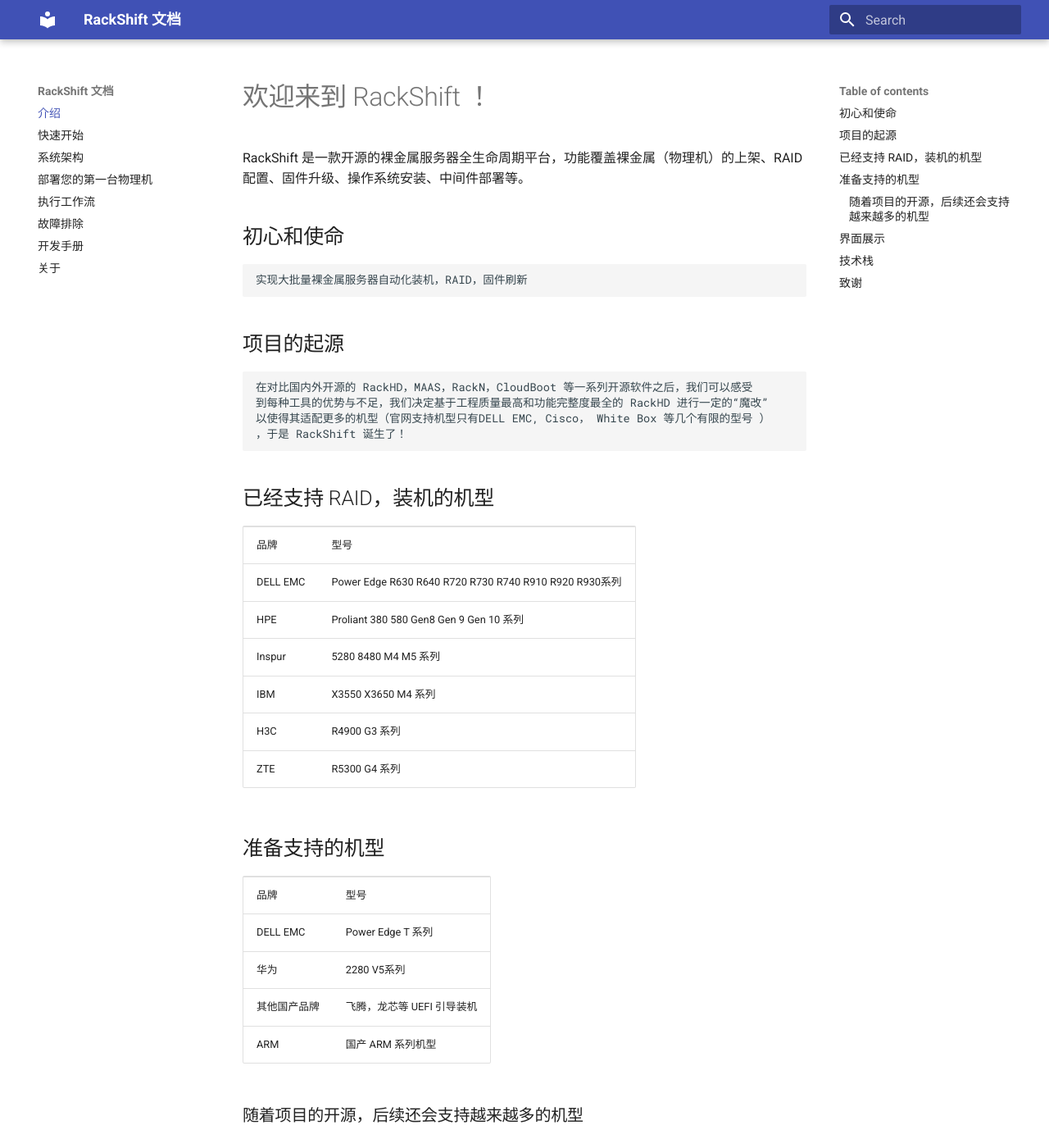
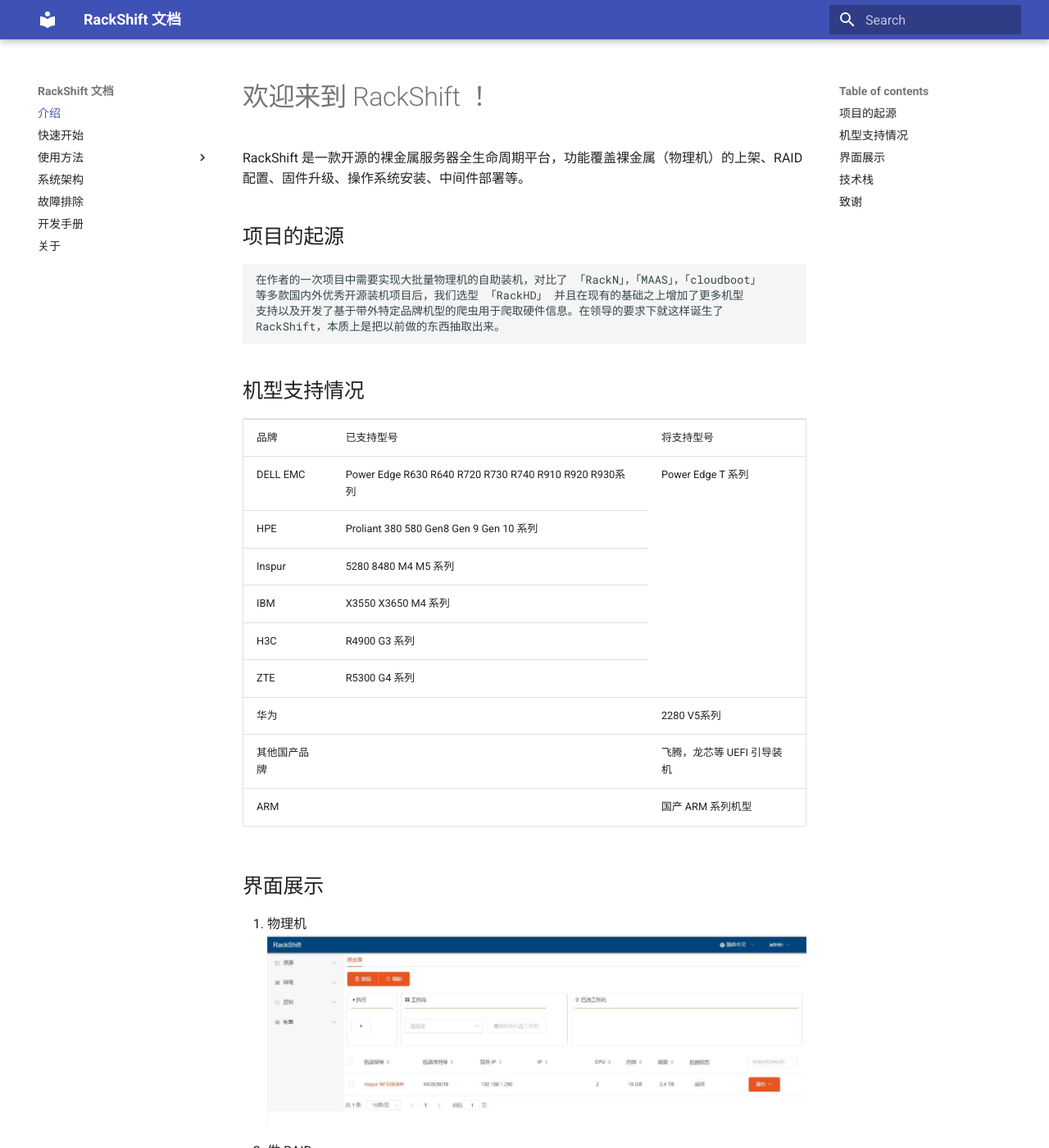
Before and after one commit to fit2cloud/rackshift-docs-static, an MkDocs documentation site: the page built from docs/index.md, in a window 1280 px wide and 1400 px high. Shown: the whole window at 82% size. Built offline with MkDocs 1.6.1 and Material for MkDocs 9.7.7, drawn with Linux system fonts in a browser that asks for light colours.

Commit message:
docs:update

````diff
--- /dev/null
+++ b/docs/config.md
@@ -0,0 +1,21 @@
+# 准备工作
+  以浪潮5280M4为例
+
+## 部署 RackShift
+- 通过 [快速开始](quick_start.md) 提供的方式部署 RackShift
+
+## 配置 PXE 使用的 DHCP 网段
+![runnob](./static/wizard/subnet.jpg)
+
+!!! warning "注意"
+    - 此处配置的 IP 地址段必须是 RackShift 的网卡所在的 PXE 网卡所在的地址段
+    - 如果配置安装时配置服务器 IP 错误可以使用 rsctl reconfig 命令重设 IP 地址
+    - 用户部署的 RackShift 服务器至少有一张网卡与物理机 PXE 网卡是直连。并且配置开启 PXE 的 DHCP 网段必须和该网卡处于同一段。
+    - 用于 PXE 的网络中不能存有其他 DHCP 服务器。
+
+
+## 上传用于装机的 Centos7.X 镜像
+![runnob](./static/wizard/image.jpg)
+
+!!! warning "注意"
+    等待镜像上传完毕之后点击“提交/确定”按钮
--- a/docs/deploy_first.md
+++ b/docs/discovery.md
@@ -1,18 +1,5 @@
 # 部署您的第一台物理机
-    以浪潮5280M4为例
-
-## 部署 RackShift
-- 通过 [快速开始](quick_start.md) 提供的方式部署 RackShift
-
-## 初始化 RackShift
-1. 配置 PXE 使用的 DHCP 网段
-![runnob](./static/wizard/subnet.jpg)
-2. 上传用于装机的 Centos7.X 镜像
-![runnob](./static/wizard/image.jpg)
-
-!!! info "注意"
-    - 用户部署的 RackShift 服务器至少有一张网卡与物理机 PXE 网卡是直连。并且配置开启 PXE 的 DHCP 网段必须和该网卡处于同一段。
-    - 用于 PXE 的网络中不能存有其他 DHCP 服务器。
+  以浪潮5280M4为例
 
 ## PXE 启动物理机
 您可以选择以下几种方式 PXE 启动物理机
--- a/docs/index.md
+++ b/docs/index.md
@@ -2,25 +2,22 @@
 
   RackShift 是一款开源的裸金属服务器全生命周期平台，功能覆盖裸金属（物理机）的上架、RAID 配置、固件升级、操作系统安装、中间件部署等。
 
+## 项目的起源
+    在作者的一次项目中需要实现大批量物理机的自助装机，对比了 「RackN」，「MAAS」，「cloudboot」
+    等多款国内外优秀开源装机项目后，我们选型 「RackHD」 并且在现有的基础之上增加了更多机型
+    支持以及开发了基于带外特定品牌机型的爬虫用于爬取硬件信息。在领导的要求下就这样诞生了
+    RackShift，本质上是把以前做的东西抽取出来。
 
-## 初心和使命
-    实现大批量裸金属服务器自动化装机，RAID，固件刷新
-
-## 项目的起源
-    在对比国内外开源的 RackHD，MAAS，RackN，CloudBoot 等一系列开源软件之后，我们可以感受
-    到每种工具的优势与不足，我们决定基于工程质量最高和功能完整度最全的 RackHD 进行一定的“魔改”
-    以使得其适配更多的机型（官网支持机型只有DELL EMC, Cisco， White Box 等几个有限的型号 ）
-    ，于是 RackShift 诞生了！
-
-## 已经支持 RAID，装机的机型
+## 机型支持情况
 <table>
 <thead>
-<tr><td>品牌</td><td>型号</td></tr>
+<tr><td>品牌</td><td>已支持型号</td><td>将支持型号</td></tr>
 </thead>
 <tbody>
 <tr>
 <td>DELL EMC</td>
 <td>Power Edge R630 R640 R720 R730 R740 R910 R920 R930系列</td>
+<td>Power Edge T 系列</td>
 </tr>
 <tr>
 <td>HPE</td>
@@ -47,40 +44,27 @@
 <td>R5300 G4 系列</td>
 </tr>
 
-</tbody>
-</table>
-
-## 准备支持的机型
-
-<table>
-<thead>
-<tr><td>品牌</td><td>型号</td></tr>
-</thead>
-<tbody>
-<tr>
-<td>DELL EMC</td>
-<td>Power Edge T 系列</td>
-</tr>
-
 <tr>
 <td>华为</td>
+<td></td>
 <td>2280 V5系列</td>
 </tr>
 
 <tr>
 <td>其他国产品牌</td>
+<td></td>
 <td>飞腾，龙芯等 UEFI 引导装机</td>
 </tr>
 
 <tr>
 <td>ARM</td>
+<td></td>
 <td>国产 ARM 系列机型</td>
 </tr>
 
+
 </tbody>
 </table>
-
-### 随着项目的开源，后续还会支持越来越多的机型
 
 ## 界面展示
 1. 物理机
--- a/docs/quick_start.md
+++ b/docs/quick_start.md
@@ -4,20 +4,40 @@
 - [网络准备](network.md)
 - 准备一台不小于 8 G内存的 64位 Centos 7 / Redhat 7 以上 Linux 主机；
 
-## 我们为您提供了两种方式部署 RackShift
+#### 在线安装
+ ```sh
+ curl -sSL https://github.com/rackshift/rackshift/releases/latest/download/quick_start.sh | sh
+ ```
 
-#### 直接从 github 克隆
- * git clone https://github.com/rackshift/rackshift-installer.git
- * cd rackshift-installer/installer
+#### 离线安装
+ * 下载最新 release 离线安装包
+ * tar -zxvf rackshiftVxx-offline.tar.gz
+ * cd rackshiftVxx-offline/installer
  * ./install.sh
 
-#### 通过 release 安装包
- * 下载最新 release 安装包
- * tar -zxvf rackshift-installerVxx.tar.gz
- * cd rackshift-installer/installer
- * ./install.sh
 
-现在您可以打开 http://ip:80 默认账号：admin， 默认密码：123 登陆查看 RackShift 操作界面
+!!! warning "注意"
+    安装过程中需要您手动输入服务器上用作 PXE 的网卡 IP 地址作为 RackShift 服务器的 IP 地址
+    ![runnob](https://f2c-south.oss-cn-shenzhen.aliyuncs.com/RackHD-dont-del/RackShift/config_network.jpg)
 
-!!! info "注意"
-    直接从 github 克隆安装可以享受到更快的 bug 修复功能和新机型支持。
+##### 安装过程截图
+![runnbo](https://f2c-south.oss-cn-shenzhen.aliyuncs.com/RackHD-dont-del/RackShift/setup.jpg)
+
+安装成功后您可以通过浏览器访问 RackShift WEB 控制台
+``` sh
+地址: http://ip:80
+账号：admin
+密码：123
+
+```
+
+!!! info "控制命令"
+    - rsctl  status    查看 RackShift 服务运行状态
+    - rsctl  start     启动 RackShift 服务
+    - rsctl  stop      停止 RackShift 服务
+    - rsctl  restart   重启 RackShift 服务
+    - rsctl  reload    重新加载 RackShift 服务
+    - rsctl  reconfig  重设 RackShift 服务 IP（PXE 网卡） 地址
+    - rsctl  upgrade   升级 RackShift 至最新版本
+    - rsctl  uninstall 卸载 RackShift 服务
+    - rsctl  version   查看 RackShift 版本信息
--- a/mkdocs.yml
+++ b/mkdocs.yml
@@ -4,9 +4,11 @@
 nav:
   - 介绍: index.md
   - 快速开始: quick_start.md
+  - 使用方法:
+      - 准备工作: config.md
+      - 发现物理机: discovery.md
+      - 执行工作流: workflow.md
   - 系统架构: structure.md
-  - 部署您的第一台物理机: deploy_first.md
-  - 执行工作流: workflow.md
   - 故障排除: faq.md
   - 开发手册: dev.md
   - 关于: about.md
````
Also changed, not shown: other parts of docs/discovery.md (+1 -0 lines), docs/network.md (+2 -2 lines), docs/workflow.md (+2 -0 lines), docs/static/wizard/centos_config.jpg (added), docs/static/wizard/log-success.jpg (added), docs/static/wizard/obmok.jpg (added), docs/static/wizard/rs-2020-11-29.jpg (added).
